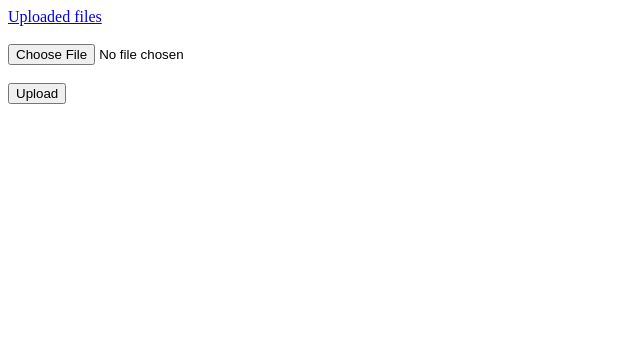
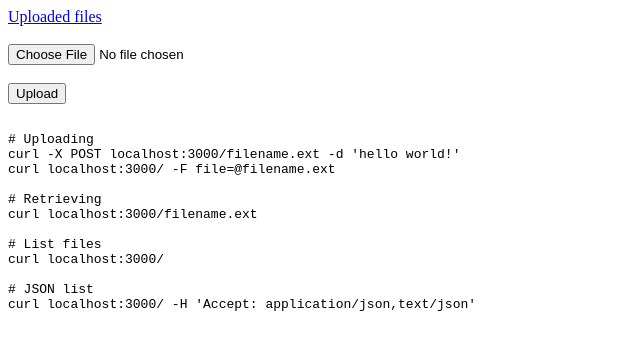
Before and after one commit to Baarsgaard/glob, a plain HTML site: page index.html in a window 1280 px wide. Shown: the whole page, without its empty margins (0-640 px from the left). Drawn offline with Linux system fonts and the light colour scheme.

Commit message:
Add examples to index.html

```diff
--- a/index.html
+++ b/index.html
@@ -24,5 +24,21 @@
       <br/>
       <input type="submit" value="Upload" />
     </form>
+    <pre>
+      <code>
+# Uploading
+curl -X POST localhost:3000/filename.ext -d 'hello world!'
+curl localhost:3000/ -F file=@filename.ext
+
+# Retrieving
+curl localhost:3000/filename.ext
+
+# List files
+curl localhost:3000/
+
+# JSON list
+curl localhost:3000/ -H 'Accept: application/json,text/json'
+      </code>
+    </pre>
   </body>
 </html>
```
Also changed, not shown: 1 other file.
